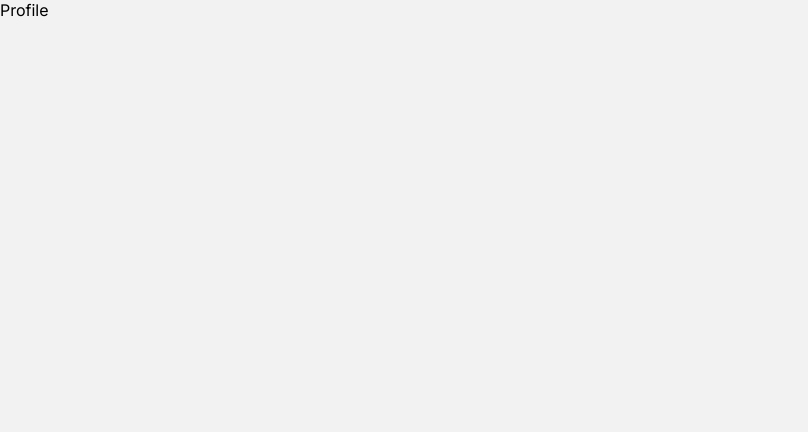
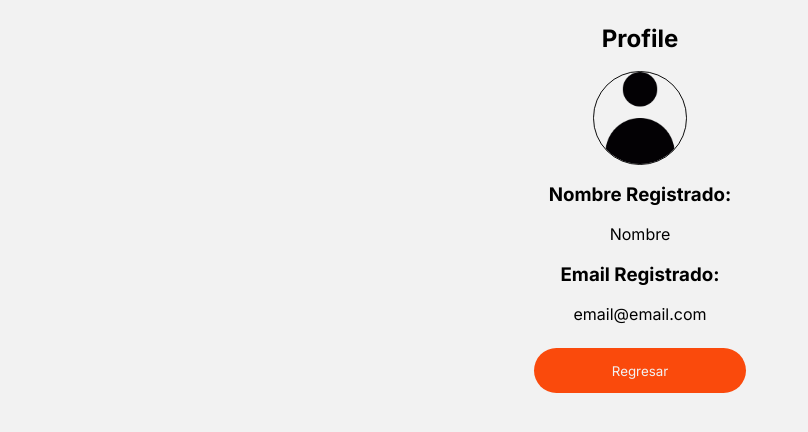
Before and after one commit to karvaroz/guappjolotas, a React (Create React App) app: page /profile in a window 1280 px wide. Shown: the top 432 px of the page, without its empty margins (0-808 px from the left). Built offline with nearby package versions, Linux system fonts and the light colour scheme.

Commit message:
Profile styles listos

```diff
--- a/src/containers/Profile.jsx
+++ b/src/containers/Profile.jsx
@@ -1,9 +1,22 @@
-import React from 'react'
+import React from "react";
+import { ProfileBox } from "../styles/profileStyles";
+import { BtnPay } from "../styles/selectFoodStyles";
+
 
 const Profile = () => {
   return (
-    <div>Profile</div>
-  )
-}
+    <section>
+      <ProfileBox>
+        <h1>Profile</h1>
+        <img src="/icons/user.png" alt="user" />
+        <h3>Nombre Registrado:</h3>
+        <p>Nombre</p>
+        <h3>Email Registrado:</h3>
+        <p>email@email.com</p>
+      </ProfileBox>
+      <BtnPay>Regresar</BtnPay>
+    </section>
+  );
+};
 
-export default Profile
+export default Profile;
--- a/src/index.css
+++ b/src/index.css
@@ -28,7 +28,6 @@ section {
   position: relative;
   width: 360px;
   height: 1128px;
-  border: 1px solid #fa4a0c;
   margin-left: auto;
   margin-right: auto;
 }
--- a/src/index.js
+++ b/src/index.js
@@ -3,7 +3,6 @@ import ReactDOM from 'react-dom/client';
 import { BrowserRouter } from 'react-router-dom';
 import App from './containers/App';
 import "./index.css"
-
 
 const root = ReactDOM.createRoot(document.getElementById('root'));
 root.render(
--- a/src/styles/cartStyles.js
+++ b/src/styles/cartStyles.js
@@ -1,7 +1,6 @@
 import styled from "styled-components";
-import "../index.css";
+
 // CART
-
 export const NavCart = styled.nav`
   margin: 24px;
   display: flex;
--- a/src/styles/categoriesStyled.js
+++ b/src/styles/categoriesStyled.js
@@ -1,6 +1,6 @@
 import styled from "styled-components";
-import "../index.css"
 // CATEGORIES
+
 export const NavCag = styled.nav`
   margin: 24px;
   display: flex;
--- a/src/styles/formStyles.js
+++ b/src/styles/formStyles.js
@@ -1,6 +1,6 @@
 import styled from "styled-components";
-import "../index.css";
 // FORM AND LOGIN
+
 export const FormWrapper = styled.form`
   margin: 24px;
   padding: 24px;
--- /dev/null
+++ b/src/styles/profileStyles.js
@@ -0,0 +1,16 @@
+import styled from "styled-components";
+// PROFILE
+
+export const ProfileBox = styled.div`
+  margin: 24px;
+  display: flex;
+  flex-direction: column;
+  align-items: center;
+  justify-content: space-between;
+  height: 300px;
+  img {
+    width: 30%;
+    border: #0d0d0d solid 1px;
+    border-radius: 50%;
+  }
+`;
--- a/src/styles/searchStyles.js
+++ b/src/styles/searchStyles.js
@@ -1,5 +1,4 @@
 import styled from "styled-components";
-import "../index.css";
 // SEARCH
 
 export const SearchDiv = styled.div`
--- a/src/styles/selectFoodStyles.js
+++ b/src/styles/selectFoodStyles.js
@@ -1,6 +1,4 @@
 import styled from "styled-components";
-import "../index.css";
-
 // CATEGORIES
 
 export const NavSelectFood = styled.nav`
```
Also changed, not shown: public/icons/user.png (added), 1 other file (tests, documents, lock files or other folders).
